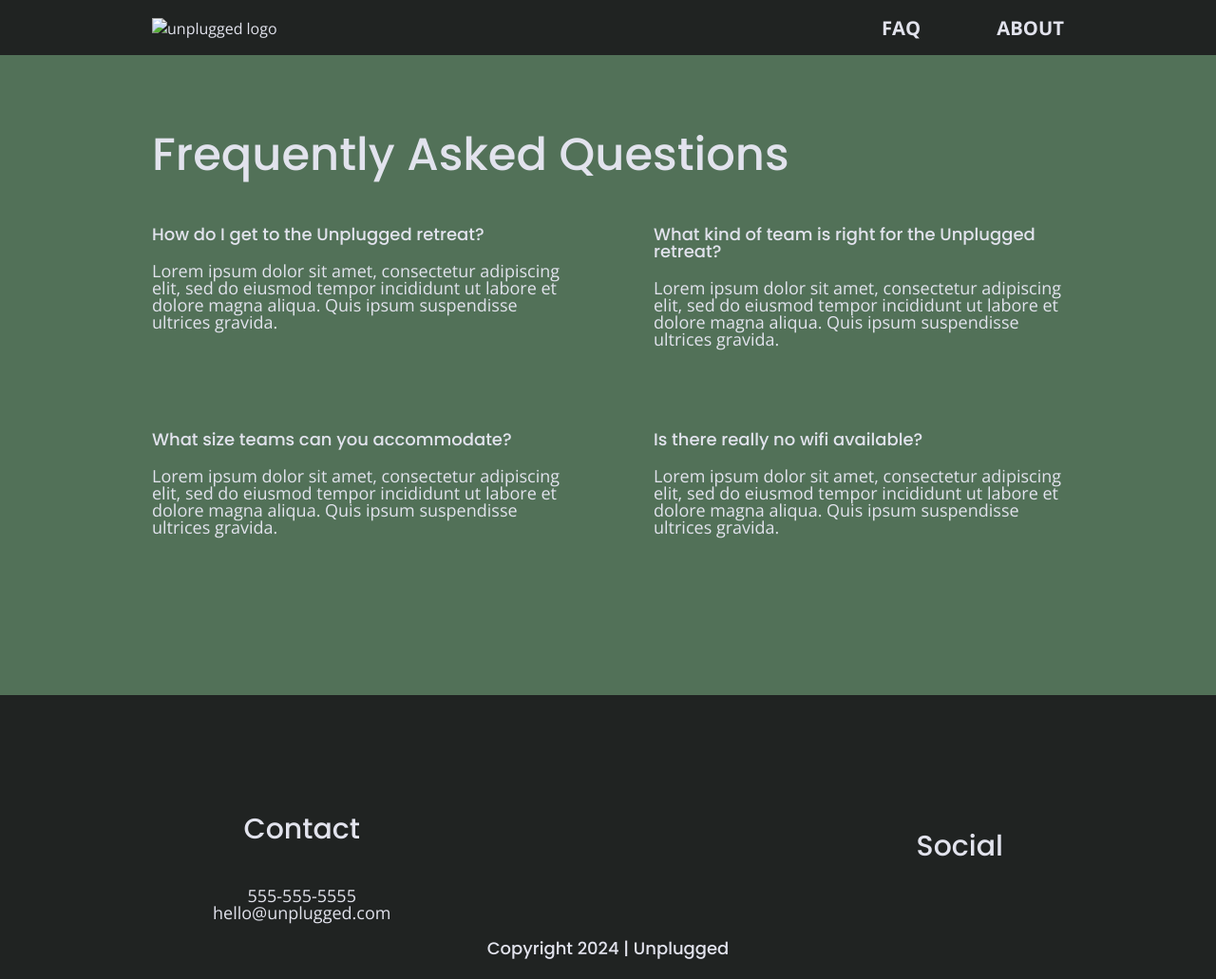
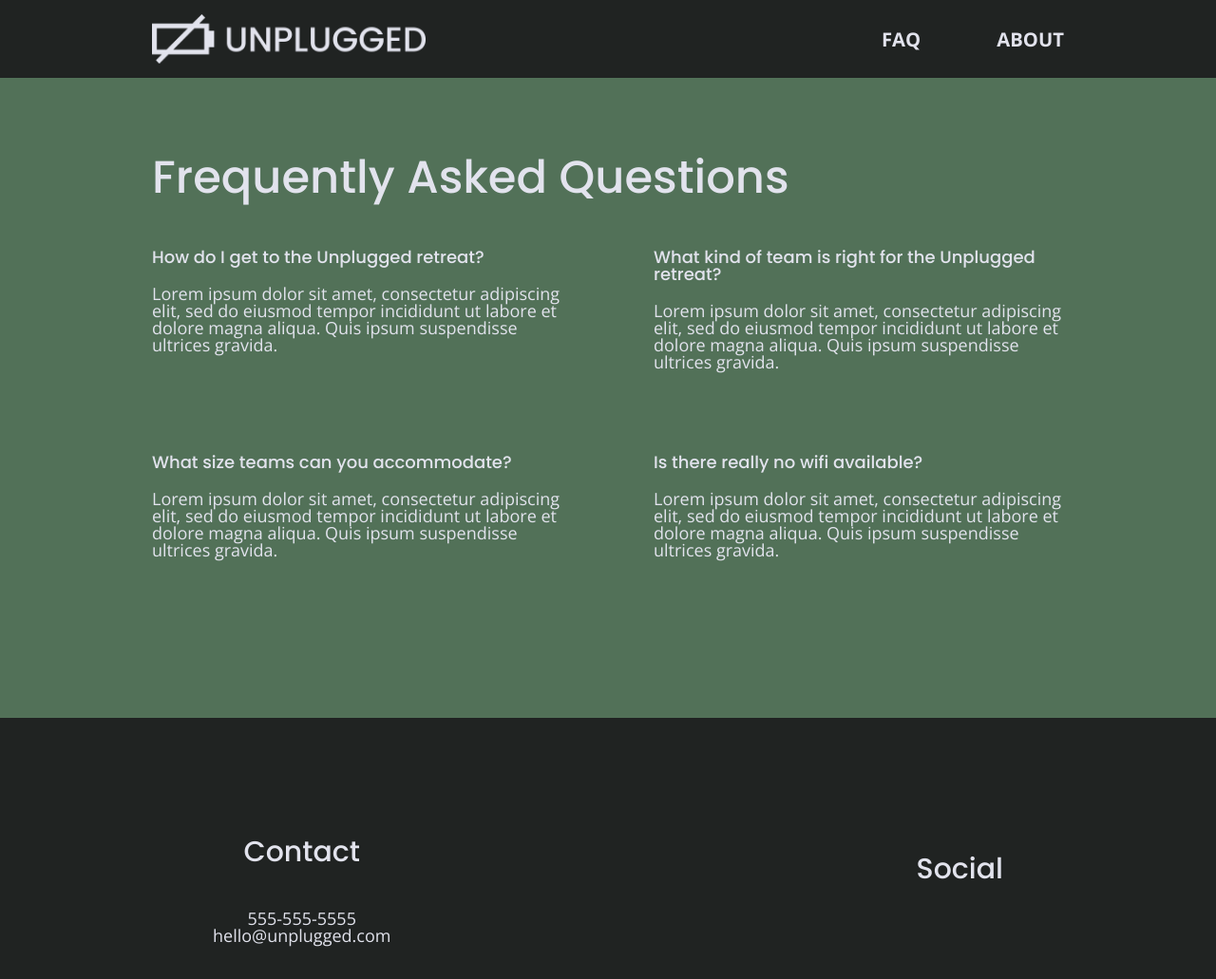
Before and after one commit to mdrennen87/206-unplugged-project, a website: page faq/index.html in a window 1280 px wide. Shown: the top 1031 px of the page at 95% size. Drawn offline with nearby package versions, Linux system fonts and the light colour scheme; files whose address does not match are found by name.

Commit message:
Added images

```diff
--- a/faq/index.html
+++ b/faq/index.html
@@ -26,7 +26,11 @@
     <!-- Add your site or application content here -->
     <header>
       <div class="content-wrapper">
-        <a href="#"><img src="" alt="unplugged logo" /></a>
+        <figure>
+          <a href="../index.html">
+            <img src="../img/unpluggedlogo.png" alt="unplugged logo">
+          </a>
+        </figure>
         <div class="header-divider"></div>
         <nav>
           <ul>
@@ -100,11 +104,11 @@
           </div>
         </div>
         <!-- footer contact ends -->
-        <div class="copyright">
-          <p>Copyright 2024 | Unplugged</p>
-        </div>
       </div>
       <!-- footer content-wrapper ends -->
+      <div class="copyright">
+        <p>Copyright 2024 | Unplugged</p>
+      </div>
     </footer>
     <script src="../js/vendor/modernizr-3.11.2.min.js"></script>
     <script src="../js/plugins.js"></script>
```
